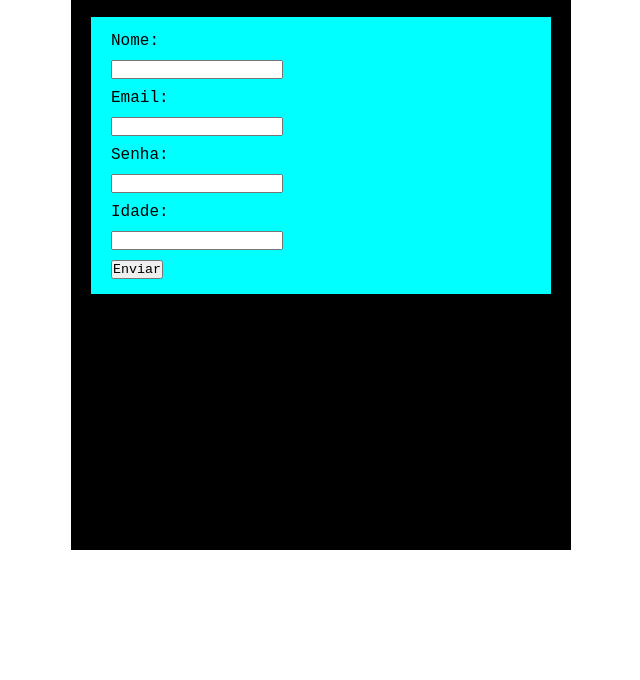
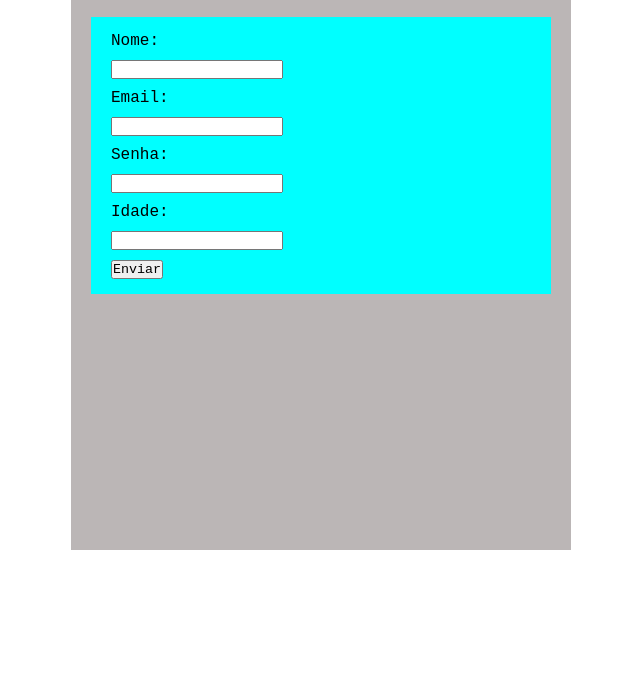
Before and after one commit to Guilherme00529/projetoweb_emides3am_cetcc_2026, a plain HTML site: page index.html in a window 1280 px wide. Shown: the part 120-800 px from the top of the page, without its empty margins (319-959 px from the left). Drawn offline with Linux system fonts and the light colour scheme.

Commit message:
alteração do plano de fundo

```diff
--- a/style.css
+++ b/style.css
@@ -12,7 +12,7 @@
     min-height: 650px;
     margin: 20px auto;
     padding: 20px;
-    background-color: rgb(0, 0, 0);
+    background-color: rgb(187, 182, 182);
 
 }
 
```
